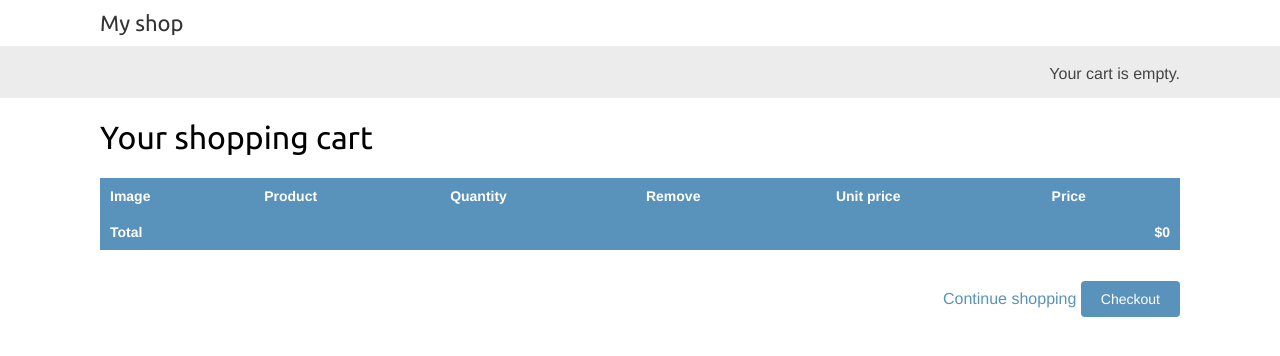
After one commit to tra007/ecommerce-django, a Django app: page /cart/ in a window 1280 px wide. The commit adds this page. Shown: the top 356 px of the page. Run offline with Django 4.2, Linux system fonts and the light colour scheme.

Commit message:
add cart system.

```diff
--- a/cart/cart.py
+++ b/cart/cart.py
@@ -23,9 +23,39 @@ class Cart:
             self.cart[product_id]['quantity'] = quantity
         else:
             self.cart[product_id]['quantity'] += quantity
-
         self.save()
 
-    def sava(self):
+    def remove(self, product):
+        """remove a product from cart."""
+        product_id = str(product.id)
+        if product_id in self.cart:
+            del self.cart[product_id]
+            self.save()
+
+    def __iter__(self):
+        """Iterate over the items in the cart and get the products from the database."""
+        product_ids = self.cart.keys()
+        products = Product.objects.filter(id__in=product_ids)
+        cart = self.cart.copy()
+        for product in products:
+            cart[str(product.id)]["product"] = product
+        for item in cart.values():
+            item['price'] = Decimal(item['price'])
+            item['total_price'] = item['price'] * item['quantity']
+            yield item
+
+    def __len__(self):
+        """Count all items in the cart."""
+        return sum(item['quantity'] for item in self.cart.values())
+
+    def get_total_price(self):
+        return sum(Decimal(item['price']) * item['quantity'] for item in self.cart.values())
+
+    def clear(self):
+        # remove cart from session
+        del self.session[settings.CART_SESSION_ID]
+        self.save()
+
+    def save(self):
         # mark the session as "modified" to make sure it gets saved
         self.session.modified = True
--- /dev/null
+++ b/cart/context_processors.py
@@ -0,0 +1,5 @@
+from .cart import Cart
+
+
+def cart(request):
+    return {'cart': Cart(request)}
--- /dev/null
+++ b/cart/forms.py
@@ -0,0 +1,8 @@
+from django import forms
+
+PRODUCT_QUANTITY_CHOICES = [(i, str(i)) for i in range(1, 21)]
+
+
+class CartAddProductForm(forms.Form):
+    quantity = forms.TypedChoiceField(choices=PRODUCT_QUANTITY_CHOICES, coerce=int)
+    override = forms.BooleanField(required=False, initial=False, widget=forms.HiddenInput)
--- /dev/null
+++ b/cart/urls.py
@@ -0,0 +1,10 @@
+from django.urls import path
+from . import views
+
+app_name = 'cart'
+
+urlpatterns = [
+    path('', views.cart_detail, name='cart_detail'),
+    path('add/<int:product_id>/', views.cart_add, name='cart_add'),
+    path('remove/<int:product_id>/', views.cart_remove, name='cart_remove'),
+]
--- a/cart/views.py
+++ b/cart/views.py
@@ -1,3 +1,36 @@
-from django.shortcuts import render
+from django.shortcuts import render, redirect, get_object_or_404
+from django.views.decorators.http import require_POST
+from shop.models import Product
+from .cart import Cart
+from .forms import CartAddProductForm
+
 
 # Create your views here.
+
+
+@require_POST
+def cart_add(request, product_id):
+    cart = Cart(request)
+    product = get_object_or_404(Product, id=product_id)
+    form = CartAddProductForm(request.POST)
+    if form.is_valid():
+        cd = form.cleaned_data
+        cart.add(product=product, quantity=cd["quantity"], override_quantity=cd["override"])
+    return redirect("cart:cart_detail")
+
+
+@require_POST
+def cart_remove(request, product_id):
+    cart = Cart(request)
+    product = get_object_or_404(Product, id=product_id)
+    cart.remove(product)
+    return redirect('cart:cart_detail')
+
+
+def cart_detail(request):
+    cart = Cart(request)
+    for item in cart:
+        item['update_quantity_form'] = CartAddProductForm(initial={
+            'quantity': item['quantity'],
+            'override': True})
+    return render(request, 'cart/detail.html', {'cart': cart})
--- a/myshop/settings.py
+++ b/myshop/settings.py
@@ -19,7 +19,8 @@ BASE_DIR = Path(__file__).resolve().parent.parent
 # See https://docs.djangoproject.com/en/4.1/howto/deployment/checklist/
 
 # SECURITY WARNING: keep the secret key used in production secret!
-import key
+from . import key
+
 SECRET_KEY = key.SECRET_KEY
 
 # SECURITY WARNING: don't run with debug turned on in production!
@@ -64,6 +65,7 @@ TEMPLATES = [
                 'django.template.context_processors.request',
                 'django.contrib.auth.context_processors.auth',
                 'django.contrib.messages.context_processors.messages',
+                'cart.context_processors.cart',
             ],
         },
     },
--- a/myshop/urls.py
+++ b/myshop/urls.py
@@ -20,6 +20,7 @@ from django.conf.urls.static import static
 
 urlpatterns = [
     path('admin/', admin.site.urls),
+    path('cart/', include('cart.urls', namespace='cart')),
     path('', include('shop.urls', namespace='shop')),
 ]
 if settings.DEBUG:
--- a/shop/views.py
+++ b/shop/views.py
@@ -1,4 +1,6 @@
 from django.shortcuts import render, get_object_or_404
+
+from cart.forms import CartAddProductForm
 from .models import Category, Product
 
 
@@ -18,6 +20,7 @@ def product_list(request, category_slug=None):
 
 def product_detail(request, id, slug):
     product = get_object_or_404(Product, id=id, slug=slug, available=True)
+    cart_product_form = CartAddProductForm()
     return render(request,
                   'shop/product/detail.html',
-                  {'product': product})
+                  {'product': product, 'cart_product_form': cart_product_form})
--- /dev/null
+++ b/templates/cart/detail.html
@@ -0,0 +1,64 @@
+{% extends "shop/base.html" %}
+{% load static %}
+{% block title %}
+    Your shopping cart
+{% endblock %}
+{% block content %}
+    <h1>Your shopping cart</h1>
+    <table class="cart">
+        <thead>
+        <tr>
+            <th>Image</th>
+            <th>Product</th>
+            <th>Quantity</th>
+            <th>Remove</th>
+            <th>Unit price</th>
+            <th>Price</th>
+        </tr>
+        </thead>
+        <tbody>
+        {% for item in cart %}
+            {% with product=item.product %}
+                <tr>
+                    <td>
+                        <a href="{{ product.get_absolute_url }}">
+                            <img src="
+
+
+
+
+                                    {% if product.image %}{{ product.image.url }} {% else %}{% static "img/no_image.png" %}{% endif %}">
+                        </a>
+                    </td>
+                    <td>{{ product.name }}</td>
+                    <td>
+                        <form action="{% url "cart:cart_add" product.id %}" method="post">
+                            {{ item.update_quantity_form.quantity }}
+                            {{ item.update_quantity_form.override }}
+                            <input type="submit" value="Update">
+                            {% csrf_token %}
+                        </form>
+                    </td>
+                    <td>
+                        <form action="{% url "cart:cart_remove" product.id %}" method="post">
+                            <input type="submit" value="Remove">
+                            {% csrf_token %}
+                        </form>
+                    </td>
+                    <td class="num">${{ item.price }}</td>
+                    <td class="num">${{ item.total_price }}</td>
+                </tr>
+            {% endwith %}
+        {% endfor %}
+        <tr class="total">
+            <td>Total</td>
+            <td colspan="4"></td>
+            <td class="num">${{ cart.get_total_price }}</td>
+        </tr>
+        </tbody>
+    </table>
+    <p class="text-right">
+        <a href="{% url "shop:product_list" %}" class="buttonlight">Continue shopping</a>
+        <a href="#" class="button">Checkout</a>
+    </p>
+{% endblock %}
--- a/templates/shop/base.html
+++ b/templates/shop/base.html
@@ -12,7 +12,17 @@
 </div>
 <div id="subheader">
     <div class="cart">
-        Your cart is empty.
+        {% with total_items=cart|length %}
+            {% if total_items > 0 %}
+                Your cart:
+                <a href="{% url "cart:cart_detail" %}">
+                    {{ total_items }} item{{ total_items|pluralize }},
+                    ${{ cart.get_total_price }}
+                </a>
+            {% else %}
+                Your cart is empty.
+            {% endif %}
+        {% endwith %}
     </div>
 </div>
 <div id="content">
--- a/templates/shop/product/detail.html
+++ b/templates/shop/product/detail.html
@@ -14,6 +14,11 @@
             </a>
         </h2>
         <p class="price">${{ product.price }}</p>
+        <form action="{% url "cart:cart_add" product.id %}" method="post">
+            {{ cart_product_form }}
+            {% csrf_token %}
+            <input type="submit" value="Add to cart">
+        </form>
         {{ product.description|linebreaks }}
     </div>
 {% endblock %}
```
